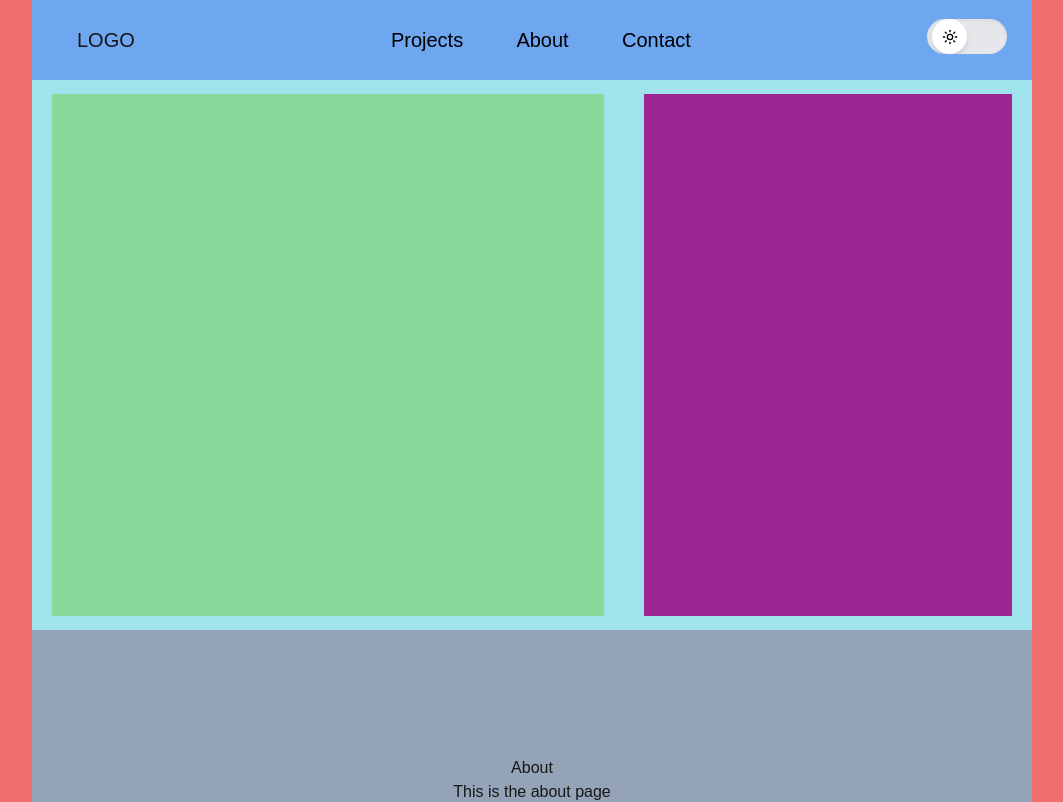
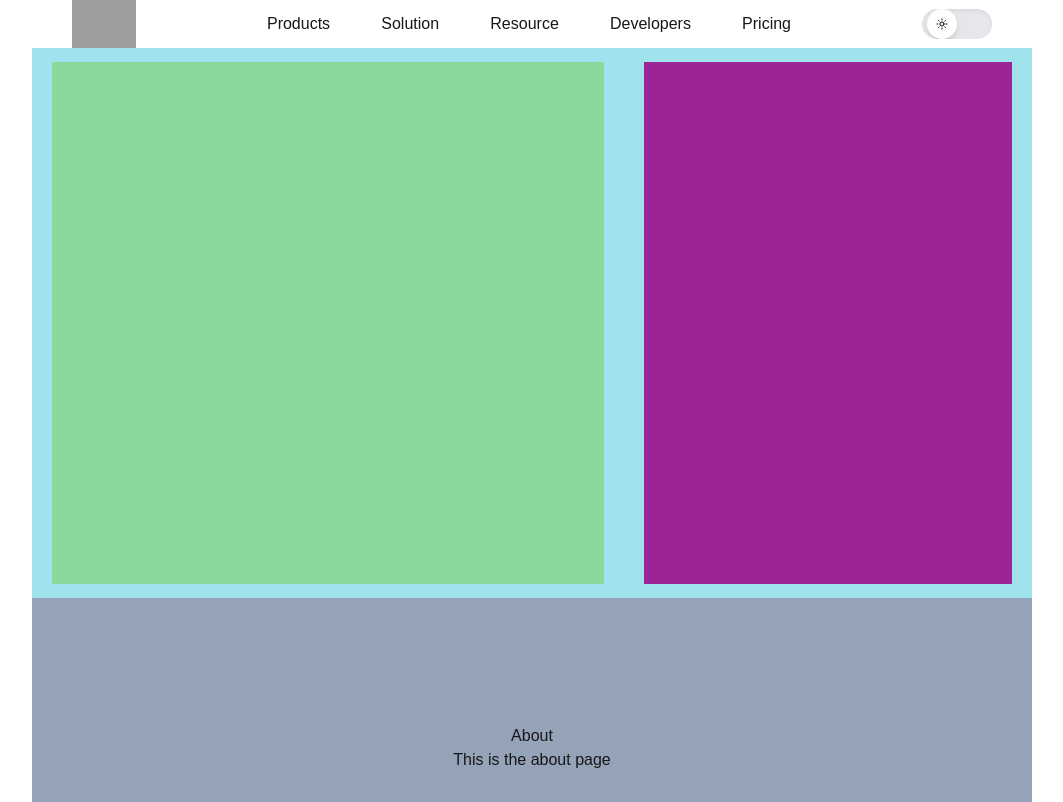
Before and after one commit to otmane222/PortfolioV3, a Next.js app: page / in a window 1280 px wide. Shown: the top 802 px of the page, without its empty margins (108-1171 px from the left). Built offline with nearby package versions, Linux system fonts and the light colour scheme; grey boxes are pictures that could not be loaded.

Commit message:
added navbar

```diff
--- a/app/page.tsx
+++ b/app/page.tsx
@@ -10,9 +10,12 @@ import { Contact } from "../components/Contact";
 import  { Skills } from "../components/Skills";
 import { Projects } from "../components/Projects";
 
+// import '@coreui/coreui/dist/css/coreui.min.css';
+
+
 export default function Home() {
   return (
-    <div className="w-full bg-[#f06e6e]  flex justify-center">
+    <div className="w-full   flex justify-center">
 
       <div className="w-[1000px]">
         <Navigation />
--- a/components/Navigation.tsx
+++ b/components/Navigation.tsx
@@ -2,14 +2,106 @@
 import React from 'react';
 import Link from 'next/link';
 import Image from 'next/image';
-import { useState } from 'react';
+import { useState, useRef } from 'react';
 import { Moon, Sun } from 'lucide-react';
 import { FontAwesomeIcon } from '@fortawesome/react-fontawesome';
 import { faBars } from '@fortawesome/free-solid-svg-icons';
 import { faPiedPiperAlt } from '@fortawesome/free-brands-svg-icons';
 import { faTimes } from '@fortawesome/free-solid-svg-icons';
 
-function Navigation () {
+function Navigation() {
+    const [isMenuOpen, setIsMenuOpen] = useState(false);
+    const navLinksRef = useRef<HTMLDivElement>(null);
+    const [isDarkMode, setIsDarkMode] = useState(false);
+
+    const onToggleMenu = () => {
+        if (navLinksRef.current) {
+            navLinksRef.current.classList.toggle('top-[9%]');
+        }
+        setIsMenuOpen(!isMenuOpen);
+    };
+
+    const toggleTheme = () => {
+        const newTheme = !isDarkMode;
+        setIsDarkMode(newTheme);
+
+        localStorage.setItem('theme', newTheme ? 'dark' : 'light');
+
+        if (newTheme) {
+            document.documentElement.classList.add('dark');
+        } else {
+            document.documentElement.classList.remove('dark');
+        }
+    };
+
+    return (
+        <nav className="flex justify-between items-center w-[92%] mx-auto">
+            <div>
+                <img className="w-16 cursor-pointer" src="https://cdn-icons-png.flaticon.com/512/5968/5968204.png" alt="Logo" />
+            </div>
+            <div
+                ref={navLinksRef}
+                className={`nav-links duration-500 md:static absolute bg-[#fff] md:min-h-fit min-h-[60vh] left-0 top-[-100%] md:w-auto w-full flex items-center px-5 ${isMenuOpen ? 'top-[0]' : ''}`}
+            >
+                <ul className="flex md:flex-row flex-col md:items-center md:gap-[4vw] gap-8 w-[93%]">
+                    <li>
+                        <a className="hover:text-gray-500" href="#">Products</a>
+                    </li>
+                    <li>
+                        <a className="hover:text-gray-500" href="#">Solution</a>
+                    </li>
+                    <li>
+                        <a className="hover:text-gray-500" href="#">Resource</a>
+                    </li>
+                    <li>
+                        <a className="hover:text-gray-500" href="#">Developers</a>
+                    </li>
+                    <li>
+                        <a className="hover:text-gray-500" href="#">Pricing</a>
+                    </li>
+                </ul>
+                {
+
+                    <div className="flex h-[325px] w-[5%] md:hidden">
+                        <FontAwesomeIcon onClick={onToggleMenu} name="menu" className="text-3xl cursor-pointer md:hidden" icon={faTimes} style={{height: "46px"}}/>
+                    </div>
+                }
+            </div>
+            <div className="flex items-center gap-6">
+                {
+                    <button
+                    onClick={toggleTheme}
+                    className={`relative w-[70px] h-[30px] bg-gray-200 dark:bg-gray-800
+                        rounded-full shadow-inner overflow-hidden transition-opacity duration-500 ease-in-out
+                        ${isMenuOpen ? 'opacity-0 pointer-events-none' : 'opacity-100'}`}
+                    >
+                        <div
+                            className={`absolute w-[30px] h-[30px]  top-[0%] left-[0%] dark:bg-gray-600
+                            rounded-full shadow-md transition-all duration-500 ease-in-out
+                            ${isDarkMode ? 'translate-x-[37px] bg-[#000]' : 'translate-x-[5px] bg-[#fff]'}`}
+                        >
+                            <div className="relative w-full h-full flex items-center justify-center">
+                                <Sun
+                                className={`absolute w-3 h-3 text-[#000] transition-all duration-500
+                                ${isDarkMode ? 'opacity-0 rotate-180' : 'opacity-100 rotate-0'}`}
+                                />
+                                <Moon
+                                className={`absolute w-3 h-3 text-[#fff] transition-all duration-500
+                                ${isDarkMode ? 'opacity-100 rotate-0' : 'opacity-0 -rotate-180'}`}
+                                />
+                            </div>
+                        </div>
+                    </button>
+                }
+                 {
+                    <FontAwesomeIcon onClick={onToggleMenu} name="menu" className="text-3xl cursor-pointer md:hidden" icon={faBars} style={{height: "40px"}}/>
+                 }
+            </div>
+        </nav>
+    );
+}
+
+function Navigation1 () {
     const [isDarkMode, setIsDarkMode] = useState(false);
     const [isClose, setIsClose] = useState(true);
 
@@ -47,13 +139,13 @@ function Navigation () {
                     <div className='flex justify-center w-full h-full'>
                         <div className='text-[20px] w-[340px]  items-center  justify-between md:flex hidden'>
                             <Link href="/project" legacyBehavior>
-                            <a className="text-[#000] hover:bg-[#f29e9e] pl-[20px] pr-[20px] pb-[5px] pt-[5px] rounded-[20px] flex justify-center items-center transition-all duration-500 ease-in-out ">Projects</a>
+                            <a className="text-[#000] hover:border-black hover:border-b-2  pl-[20px] pr-[20px] pb-[5px] pt-[5px] flex justify-center items-center transition-all duration-500 ease-in-out ">Projects</a>
                             </Link>
                             <Link href="/about" legacyBehavior>
-                            <a className="text-[#000] hover:bg-[#f29e9e] pl-[20px] pr-[20px] pb-[5px] pt-[5px] rounded-[20px] flex justify-center items-center transition-all duration-500 ease-in-out ">About</a>
+                            <a className="text-[#000] hover:border-black hover:border-b-2  pl-[20px] pr-[20px] pb-[5px] pt-[5px] flex justify-center items-center transition-all duration-500 ease-in-out ">About</a>
                             </Link>
                             <Link href="/skills" legacyBehavior>
-                            <a className="text-[#000] hover:bg-[#f29e9e] pl-[20px] pr-[20px] pb-[5px] pt-[5px] rounded-[20px] flex justify-center items-center transition-all duration-500 ease-in-out ">Contact</a>
+                            <a className="text-[#000] hover:border-black hover:border-b-2  pl-[20px] pr-[20px] pb-[5px] pt-[5px] flex justify-center items-center transition-all duration-500 ease-in-out ">Contact</a>
                             </Link>
                         </div>
                         {
@@ -85,24 +177,24 @@ function Navigation () {
                             </div>
                         }
                     </div>
-                    <div className=''>
+                    <div className='flex justify-center items-center'>
                         <button
                             onClick={toggleTheme}
-                            className="relative w-[80px] h-[35px] bg-gray-200 dark:bg-gray-800
+                            className="relative w-[70px] h-[30px] bg-gray-200 dark:bg-gray-800
                             rounded-full shadow-inner overflow-hidden"
                         >
                             <div
-                                className={`absolute w-[35px] h-[35px]  top-[0%] left-[0%] dark:bg-gray-600
+                                className={`absolute w-[30px] h-[30px]  top-[0%] left-[0%] dark:bg-gray-600
                                 rounded-full shadow-md transition-all duration-500 ease-in-out
-                                ${isDarkMode ? 'translate-x-[43px] bg-[#000]' : 'translate-x-[5px] bg-[#fff]'}`}
+                                ${isDarkMode ? 'translate-x-[37px] bg-[#000]' : 'translate-x-[5px] bg-[#fff]'}`}
                             >
                                 <div className="relative w-full h-full flex items-center justify-center">
                                     <Sun
-                                    className={`absolute w-4 h-4 text-[#000] transition-all duration-500
+                                    className={`absolute w-3 h-3 text-[#000] transition-all duration-500
                                     ${isDarkMode ? 'opacity-0 rotate-180' : 'opacity-100 rotate-0'}`}
                                     />
                                     <Moon
-                                    className={`absolute w-4 h-4 text-[#fff] transition-all duration-500
+                                    className={`absolute w-3 h-3 text-[#fff] transition-all duration-500
                                     ${isDarkMode ? 'opacity-100 rotate-0' : 'opacity-0 -rotate-180'}`}
                                     />
                                 </div>
--- a/components/Skills.tsx
+++ b/components/Skills.tsx
@@ -21,7 +21,7 @@ interface SkillsProps {
 function Skills( ) {
 const skills = ["JavaScript", "React", "TypeScript", "CSS", "Node.js"];
   return (
-    <div className="w-full h-[250px] bg-[#7feeaa] flex flex-wrap items-center justify-center">
+    <div className="w-full md:h-[250px] h-[700px]   bg-[#7feeaa] flex flex-wrap items-center justify-center">
       <h1>Skills</h1>
       <div className="flex flex-wrap justify-center">
         {skills.map((skill, index) => (
```
Also changed, not shown: package.json (+10 -4 lines), 1 other file (tests, documents, lock files or other folders).
